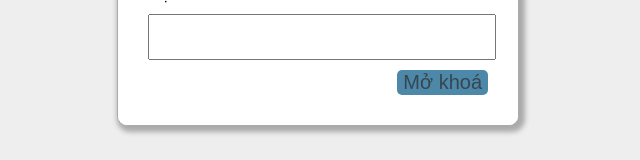
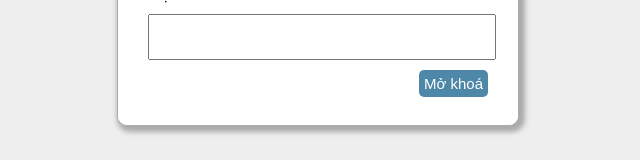
Before and after one commit to vnm1165/vnm1165.github.io, a plain HTML site: page index.html in a window 1280 px wide. Shown: the part 376-536 px from the top of the page, without its empty margins (322-962 px from the left). Drawn offline with Linux system fonts and the light colour scheme.

Commit message:
Update index.html

```diff
--- a/index.html
+++ b/index.html
@@ -73,15 +73,16 @@
             color: green;
          }
          #submitPass {
-            font-size: 20px;
-            border-radius: 5px;
-            background-color: #4d88a8;
-            border: none;
-            float: right;
-            cursor: pointer;
-            color: #364652;
+             font-size: 15px;
+             border-radius: 5px;
+             background-color: #4d88a8;
+             border: none;
+             float: right;
+             cursor: pointer;
+             color: white;
+             padding: 5px;
          }
-         #submitPass:focus {
+         #submitPass:hover {
            color: white;
            background: #2d4f62;
          }
```
